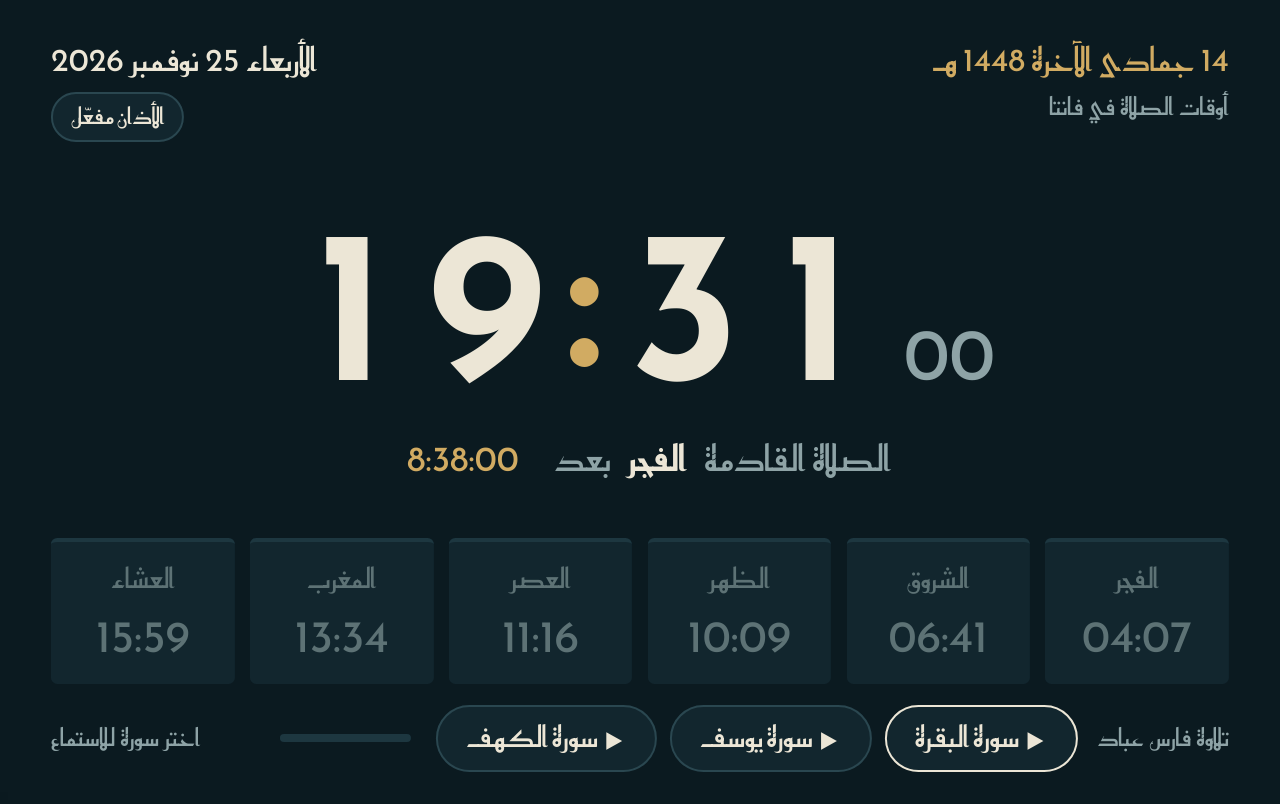
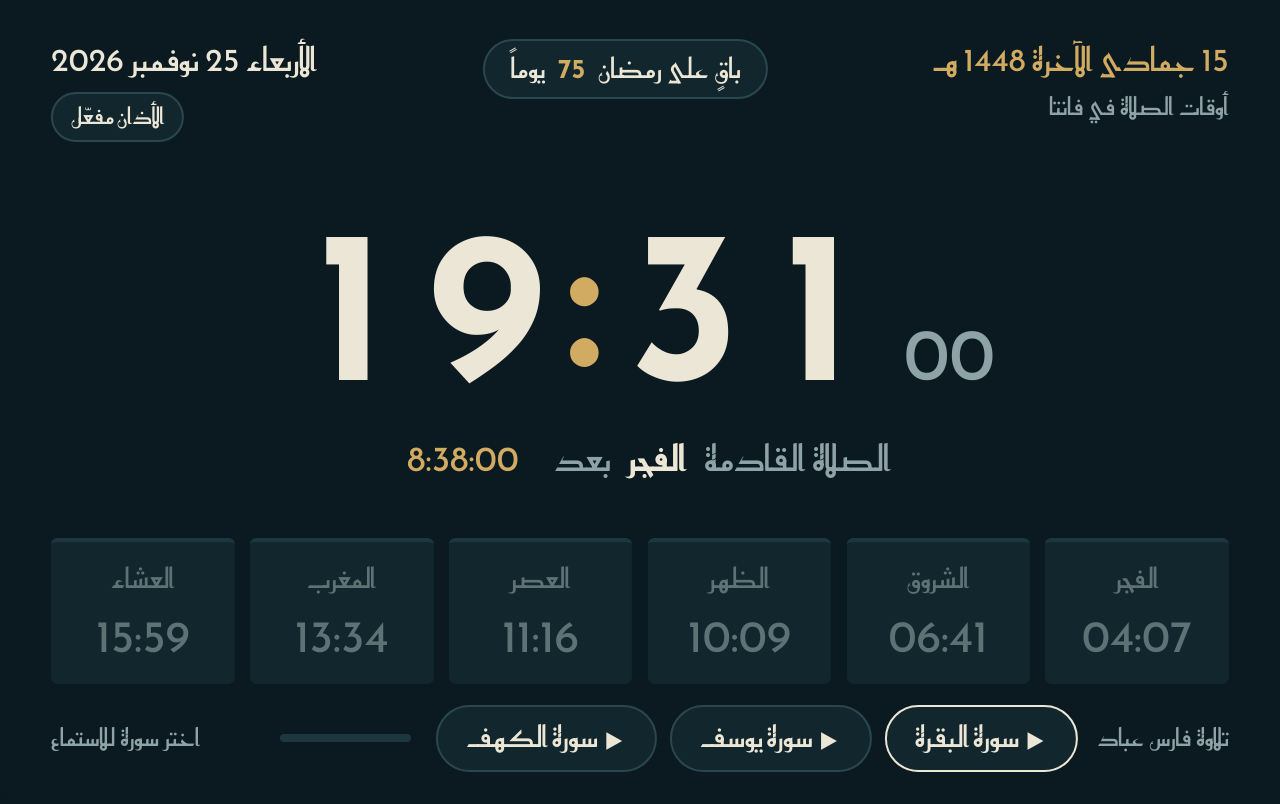
Before and after one commit to mssalomary-create/tv, a plain HTML site: page index.html in a window 1280 px wide. Drawn offline with Linux system fonts and the light colour scheme.

Commit message:
Add files via upload

```diff
--- a/index.html
+++ b/index.html
@@ -43,6 +43,22 @@ body {
   font-size: 4vh;
 }
 #hijri { color: #d1ab62; }
+#ramadan {
+  -webkit-flex: 1 1 auto; flex: 1 1 auto;
+  text-align: center;
+  -webkit-align-self: flex-start; align-self: flex-start;
+  margin-top: 0.4vh;
+}
+#ramadan span {
+  display: inline-block;
+  font-size: 3.4vh;
+  color: #ece6d6;
+  background: #12262e;
+  border: 0.3vh solid #2a4750;
+  border-radius: 5vh;
+  padding: 0.8vh 2vw 1.1vh;
+}
+#ramadan b { color: #d1ab62; font-weight: 600; margin: 0 0.25em; }
 #greg { color: #ece6d6; }
 #place { color: #8ea3a6; font-size: 3vh; margin-top: 0.6vh; }
 .side { max-width: 48%; }
@@ -127,6 +143,7 @@ body {
       <div id="hijri"></div>
       <div id="place"></div>
     </div>
+    <div id="ramadan"></div>
     <div class="side side-left">
       <div id="greg"></div>
       <button class="s" id="adhanBtn" type="button"></button>
@@ -164,10 +181,10 @@ var CONFIG = {
   asrShadow: 1,         /* 1 للجمهور، 2 للحنفي */
   /* تعديل يدوي بالدقائق لمطابقة تقويم مسجدك (موجب = تأخير) */
   offsets: { fajr: 1, sunrise: -3, dhuhr: 2, asr: 1, maghrib: 5, isha: 0 },
-  hijriOffset: -1,      /* تعديل التاريخ الهجري بالأيام */
-  /* الأذان: إن رفعت ملفاً باسم adhan.mp3 أو adhan-fajr.mp3 بجانب الصفحة يُستخدم هو أولاً */
-  adhan: ['adhan.mp3', 'https://raw.githubusercontent.com/abodehq/Athan-MP3/master/Sounds/Athan%20Hamad%20Deghreri.mp3'],
-  adhanFajr: ['adhan-fajr.mp3', 'https://raw.githubusercontent.com/abodehq/Athan-MP3/master/Sounds/Athan%20Al-fajer%20-%20Malek%20chebae.mp3'],
+  hijriOffset: 0,      /* تعديل التاريخ الهجري بالأيام */
+  /* الأذان: ملف adhan.mp3 المرفوع بجانب الصفحة (منصور الزهراني)، ويُستخدم للفجر أيضاً */
+  adhan: ['adhan.mp3'],
+  adhanFajr: ['adhan.mp3'],
   audioBase: 'https://server8.mp3quran.net/frs_a/',
   surahs: [
     { name: 'البقرة', file: '002.mp3' },
@@ -267,6 +284,47 @@ function hijriText(d) {
   } catch (e) { return ''; }
 }
 
+/* ---------- عداد رمضان (من التقويم الهجري نفسه، بنفس تعديل التاريخ أعلاه) ---------- */
+function hijriMD(d) {
+  try {
+    d = new Date(d.getFullYear(), d.getMonth(), d.getDate() + (CONFIG.hijriOffset || 0), 12);
+    var f = new Intl.DateTimeFormat('en-US-u-ca-islamic-umalqura-nu-latn', { day: 'numeric', month: 'numeric', year: 'numeric' });
+    var m, dd, y, i, parts;
+    if (f.formatToParts) {
+      parts = f.formatToParts(d);
+      for (i = 0; i < parts.length; i++) {
+        if (parts[i].type === 'month') { m = parseInt(parts[i].value, 10); }
+        if (parts[i].type === 'day') { dd = parseInt(parts[i].value, 10); }
+        if (parts[i].type === 'year' || parts[i].type === 'relatedYear') { y = parseInt(parts[i].value, 10); }
+      }
+    } else {
+      var n = f.format(d).match(/\d+/g);
+      if (n && n.length >= 3) { m = +n[0]; dd = +n[1]; y = +n[2]; }
+    }
+    if (!m || !dd || !y || y > 1900) { return null; }   /* المتصفح لا يدعم التقويم الهجري */
+    return { m: m, d: dd };
+  } catch (e) { return null; }
+}
+function daysWord(n) {
+  if (n === 1) { return 'يوم واحد'; }
+  if (n === 2) { return 'يومان'; }
+  if (n <= 10) { return '<b>' + n + '</b> أيام'; }
+  return '<b>' + n + '</b> يوماً';
+}
+function ramadanText(now) {
+  var today = hijriMD(now);
+  if (!today) { return ''; }
+  if (today.m === 9) { return 'رمضان كريم · اليوم <b>' + today.d + '</b> من الشهر'; }
+  var i, h;
+  for (i = 1; i < 400; i++) {
+    h = hijriMD(new Date(now.getFullYear(), now.getMonth(), now.getDate() + i));
+    if (h && h.m === 9 && h.d === 1) {
+      return i === 1 ? 'غداً أول أيام <b>رمضان</b>' : 'باقٍ على رمضان ' + daysWord(i);
+    }
+  }
+  return '';
+}
+
 /* ---------- العرض ---------- */
 var ORDER = [
   { k: 'fajr', n: 'الفجر' },
@@ -304,6 +362,8 @@ function buildDay(now) {
   $('prayers').innerHTML = h;
   $('greg').innerHTML = gregText(now);
   $('hijri').innerHTML = hijriText(now);
+  var rt = ramadanText(now);
+  $('ramadan').innerHTML = rt ? '<span>' + rt + '</span>' : '';
   $('place').innerHTML = 'أوقات الصلاة في ' + CONFIG.city;
 }
 function tick() {
```
Also changed, not shown: 1 other file.
